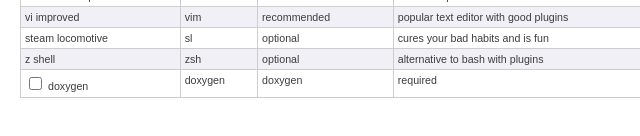
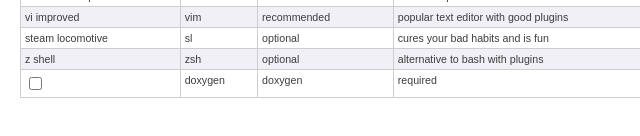
Before and after one commit to PYates77/linux-packages, a plain HTML site: page packages.html in a window 1280 px wide. Shown: the part 166-302 px from the top of the page, 0-640 px from the left. Drawn offline with Linux system fonts and the light colour scheme.

Commit message:
Update packages.html

```diff
--- a/packages.html
+++ b/packages.html
@@ -33,7 +33,7 @@
 		</thead>
 		<tbody>
 			<tr>
-				<td><input type="checkbox" value="doxygen" /> doxygen</td>
+				<td><input type="checkbox" value="doxygen" /></td>
 				<td>doxygen</td>
 				<td>doxygen</td>
 				<td>required</td>
```
